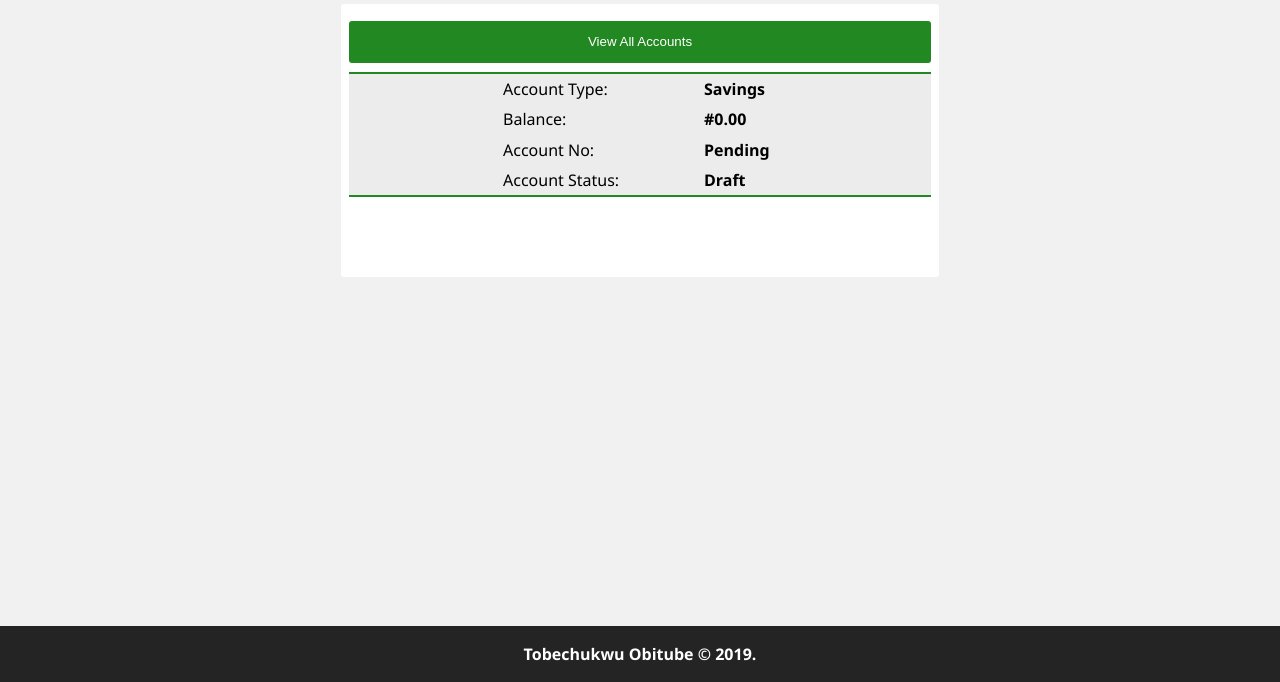
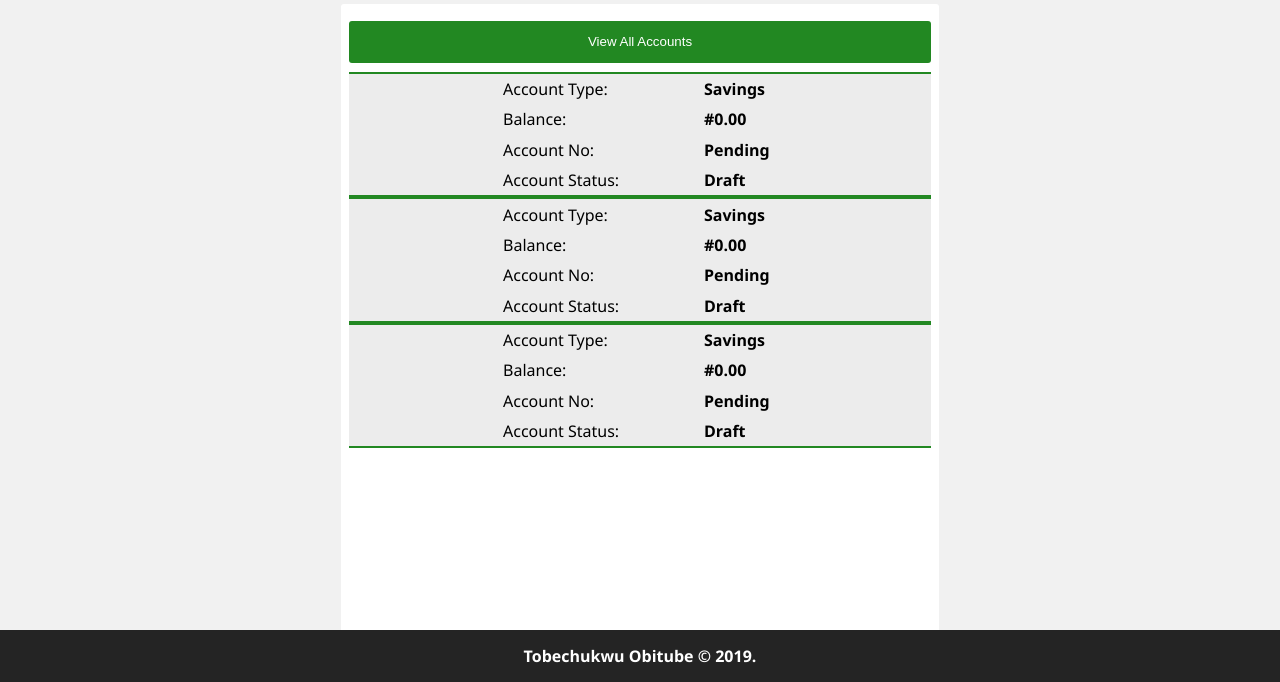
Before and after one commit to tohbay/Banka, a plain HTML site: page UI/assets/pages/accounts.html in a window 1280 px wide. Shown: the part 118-800 px from the top of the page. Drawn offline with Linux system fonts and the light colour scheme; files whose address does not match are found by name.

Commit message:
feature(admin/staff): add a view for all accounts retrieved [Delivers #164983543]

```diff
--- a/UI/assets/pages/accounts.html
+++ b/UI/assets/pages/accounts.html
@@ -52,6 +52,42 @@
                 <p>Draft</p>
               </div>
             </div>
+            <div class="account-profile-details">
+              <div class="account-info">
+                  <p>Account Type:</p>
+                  <p>Savings</p>
+              </div>
+              <div class="account-info">
+                  <p>Balance:</p>
+                  <p>#0.00</p>
+              </div>
+              <div class="account-info">
+                  <p>Account No:</p>
+                  <p>Pending</p>
+              </div>
+              <div class="account-info">
+                  <p>Account Status:</p>
+                  <p>Draft</p>
+              </div>
+              </div>
+              <div class="account-profile-details">
+                <div class="account-info">
+                  <p>Account Type:</p>
+                  <p>Savings</p>
+                </div>
+                <div class="account-info">
+                  <p>Balance:</p>
+                  <p>#0.00</p>
+                </div>
+                <div class="account-info">
+                  <p>Account No:</p>
+                  <p>Pending</p>
+                </div>
+                <div class="account-info">
+                  <p>Account Status:</p>
+                  <p>Draft</p>
+                </div>
+            </div>
           </div>
         </div>
       </div>
```
